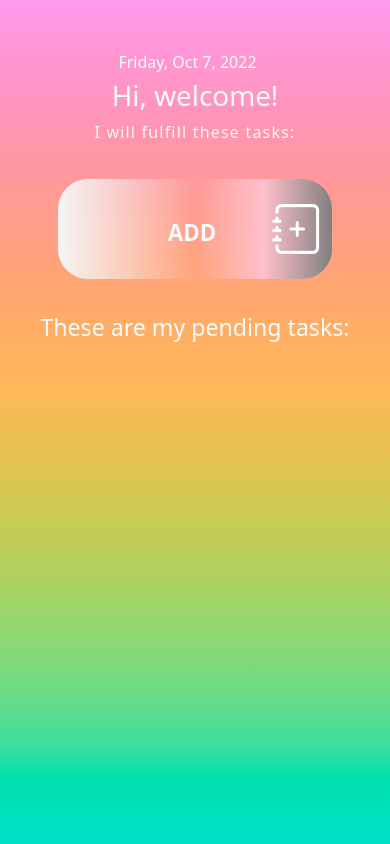
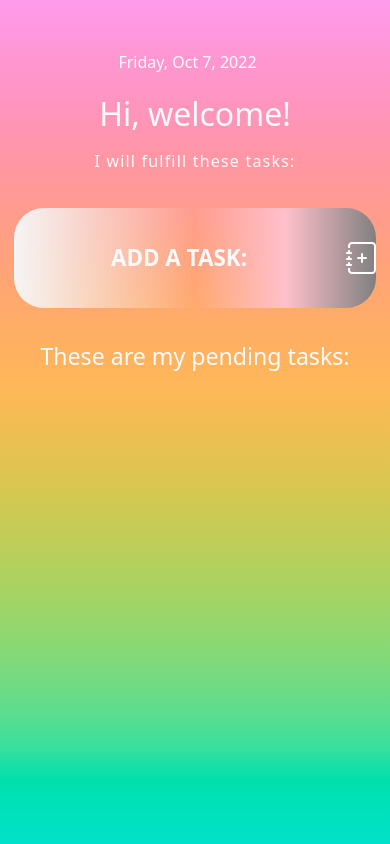
Before and after one commit to martinmorondo/Lista-de-Tareas, a plain HTML site: page index.html in a window 390 px wide. Drawn offline with nearby package versions, Linux system fonts and the light colour scheme.

Commit message:
Update style.css

```diff
--- a/CSS/style.css
+++ b/CSS/style.css
@@ -152,3 +152,40 @@ body {
     text-decoration: line-through;
     color: black;
 }
+
+@media (max-width: 990px) {
+
+    .container h1 {
+        font-size: 2rem;
+        margin: 1rem auto;
+    }
+
+    .add-task {
+        display: flex;
+        width: 99%;
+
+    }
+
+    .add-task input {
+        /* text-align: center; */
+        font-size: 1.2rem;
+        width: 60vw;
+        /* height: 100%; */
+        margin-left: 50px;
+        letter-spacing: 0;
+    }
+
+    #plus-icon {
+        font-size: 2rem;
+    }
+
+    #element {
+        width: 75%;
+        margin: 10px auto;
+
+    }
+
+    .section-task h3 {
+        margin-bottom: 2.5rem;
+    }
+}
```
